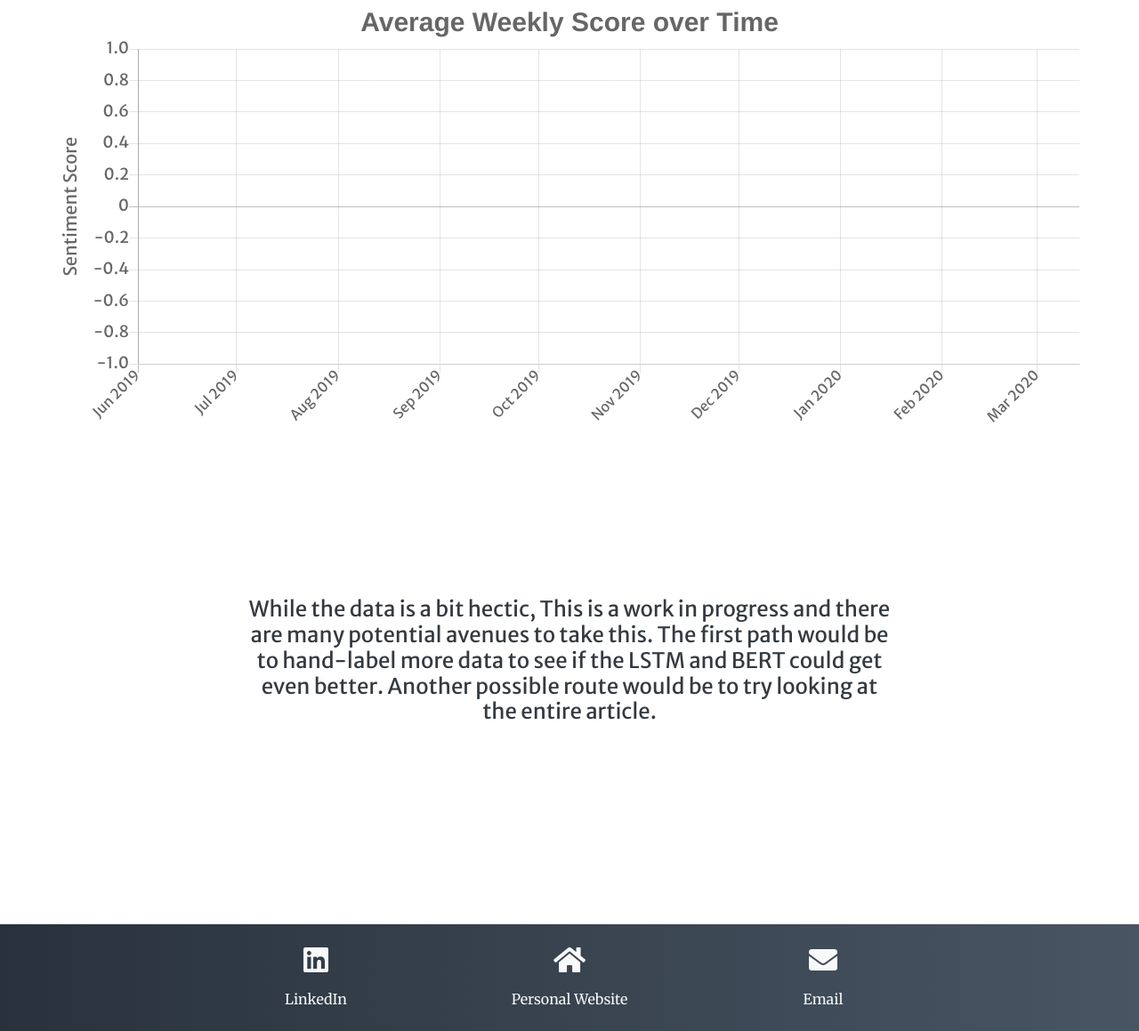
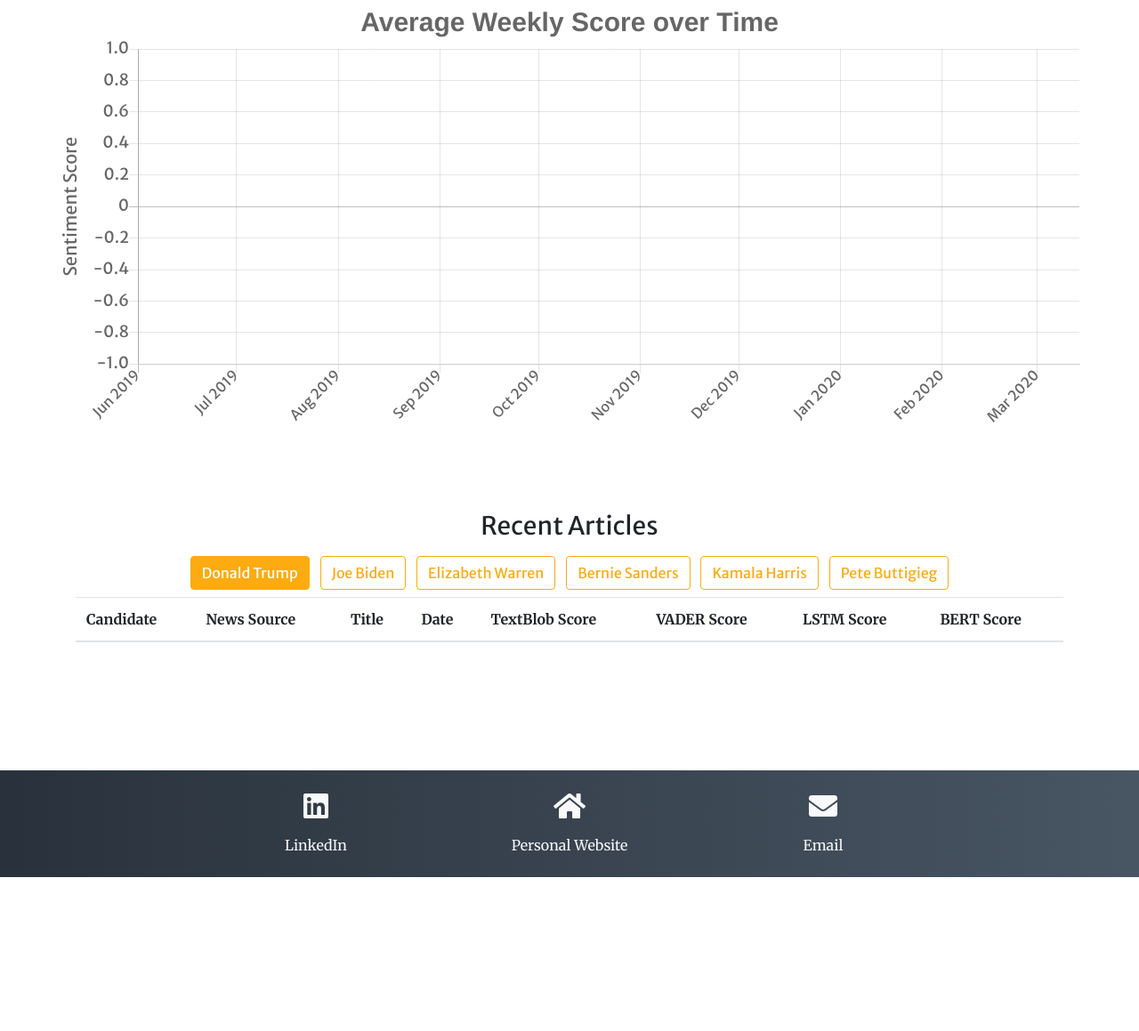
Before and after one commit to nbroad1881/sentimentr, a Flask app: page / in a window 1280 px wide. Shown: the part 2247-3406 px from the top of the page at 89% size. After the commit the page ends 3233 px from the top, so only its background shows below. Run offline with Flask 2, Linux system fonts and the light colour scheme; data that the repository does not hold is empty; parts of the project's set-up code (start-up, migrations or seed data) failed here and were passed over; some libraries are stand-ins or nearby versions.

Commit message:
feat: table with recent articles

```diff
--- a/flask_app/templates/results.html
+++ b/flask_app/templates/results.html
@@ -67,12 +67,47 @@
     </div>
 
     <div class="container">
-        <div class="row justify-content-center">
-                <div class="col-lg-8 text-center my-5">
+        <h3 class="text-center mb-3">Recent Articles</h3>
 
-                    <h4 class="text-dark my-5 ">While the data is a bit hectic, This is a work in progress and there are many potential avenues to take this. The first path would be to hand-label more data to see if the LSTM and BERT could get even better. Another possible route would be to try looking at the entire article. </h4>
-                </div>
-            </div>
+        <div id="candidate-selector-table" class="text-center my-2">
+            <input type="button" id="trump-table"
+                   class="mx-1  btn btn-secondary d-inline filter-btn ui-button selected-feature candidate-btn"
+                   value="Donald Trump"/>
+            <input type="button" id="biden-table"
+                   class="mx-1  btn btn-outline-secondary d-inline filter-btn ui-button candidate-btn"
+                   value="Joe Biden"/>
+            <input type="button" id="warren-table"
+                   class="mx-1  btn btn-outline-secondary d-inline filter-btn ui-button candidate-btn"
+                   value="Elizabeth Warren"/>
+            <input type="button" id="sanders-table"
+                   class="mx-1  btn btn-outline-secondary d-inline filter-btn ui-button candidate-btn"
+                   value="Bernie Sanders"/>
+            <input type="button" id="harris-table"
+                   class="mx-1  btn btn-outline-secondary d-inline filter-btn ui-button candidate-btn"
+                   value="Kamala Harris"/>
+            <input type="button" id="buttigieg-table"
+                   class="mx-1  btn btn-outline-secondary d-inline filter-btn ui-button candidate-btn"
+                   value="Pete Buttigieg"/>
+        </div>
+
+        <table class="table thead-dark table-striped">
+        <thead>
+        <tr>
+            <th scope="col">Candidate</th>
+            <th scope="col">News Source</th>
+            <th scope="col">Title</th>
+            <th scope="col">Date</th>
+            <th scope="col">TextBlob Score</th>
+            <th scope="col">VADER Score</th>
+            <th scope="col">LSTM Score</th>
+            <th scope="col">BERT Score</th>
+        </tr>
+        </thead>
+        <tbody>
+
+        </tbody>
+    </table>
+
     </div>
 
 </section>
```
